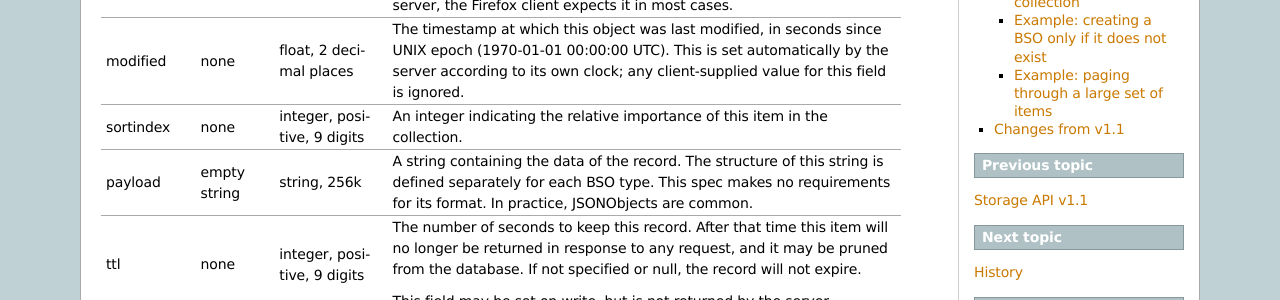
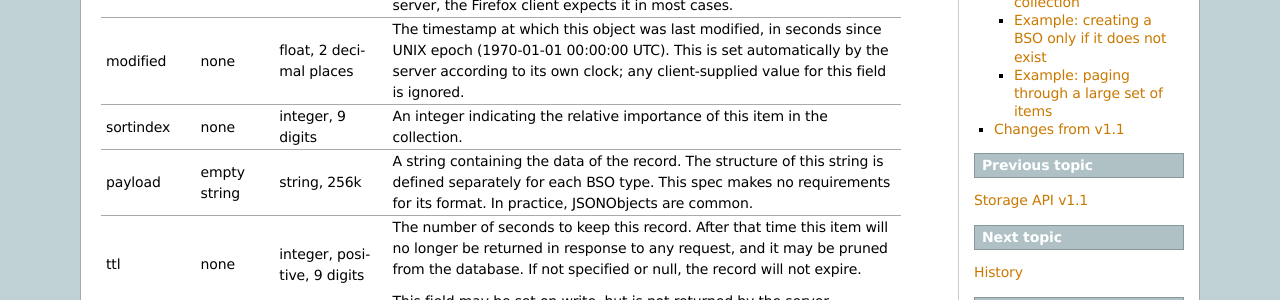
Before and after one commit to mozilla-services/docs, a Sphinx documentation site: the page built from source/storage/apis-1.5.rst, in a window 1280 px wide and 900 px high, scrolled down 322 px. Shown: the part 152-452 px from the top of the window. Built offline with Sphinx 7.4.7, drawn with Linux system fonts in a browser that asks for light colours; the version number could not be read and is left out.

Commit message:
Bug 972074 - allow negative values for sortindex; r=rnewman

```diff
--- a/source/storage/apis-1.5.rst
+++ b/source/storage/apis-1.5.rst
@@ -44,8 +44,7 @@ Basic Storage Objects have the following fields:
 |               |           |            | clock; any client-supplied value for this field is ignored.   |
 +---------------+-----------+------------+---------------------------------------------------------------+
 | sortindex     | none      | integer,   | An integer indicating the relative importance of this item in |
-|               |           | positive,  | the collection.                                               |
-|               |           | 9 digits   |                                                               |
+|               |           | 9 digits   | the collection.                                               |
 +---------------+-----------+------------+---------------------------------------------------------------+
 | payload       | empty     | string,    | A string containing the data of the record. The structure of  |
 |               | string    | 256k       | this string is defined separately for each BSO type. This     |
```
